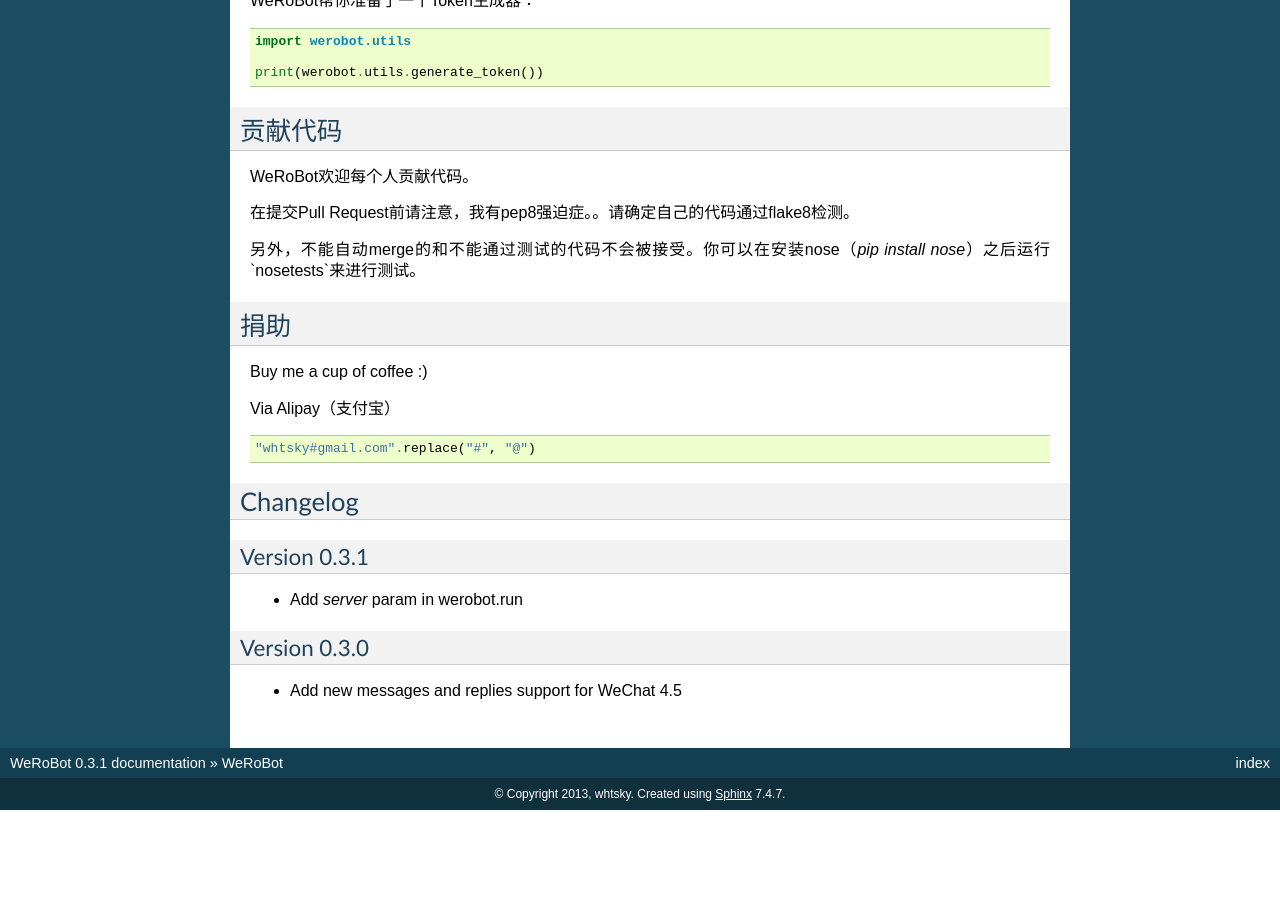
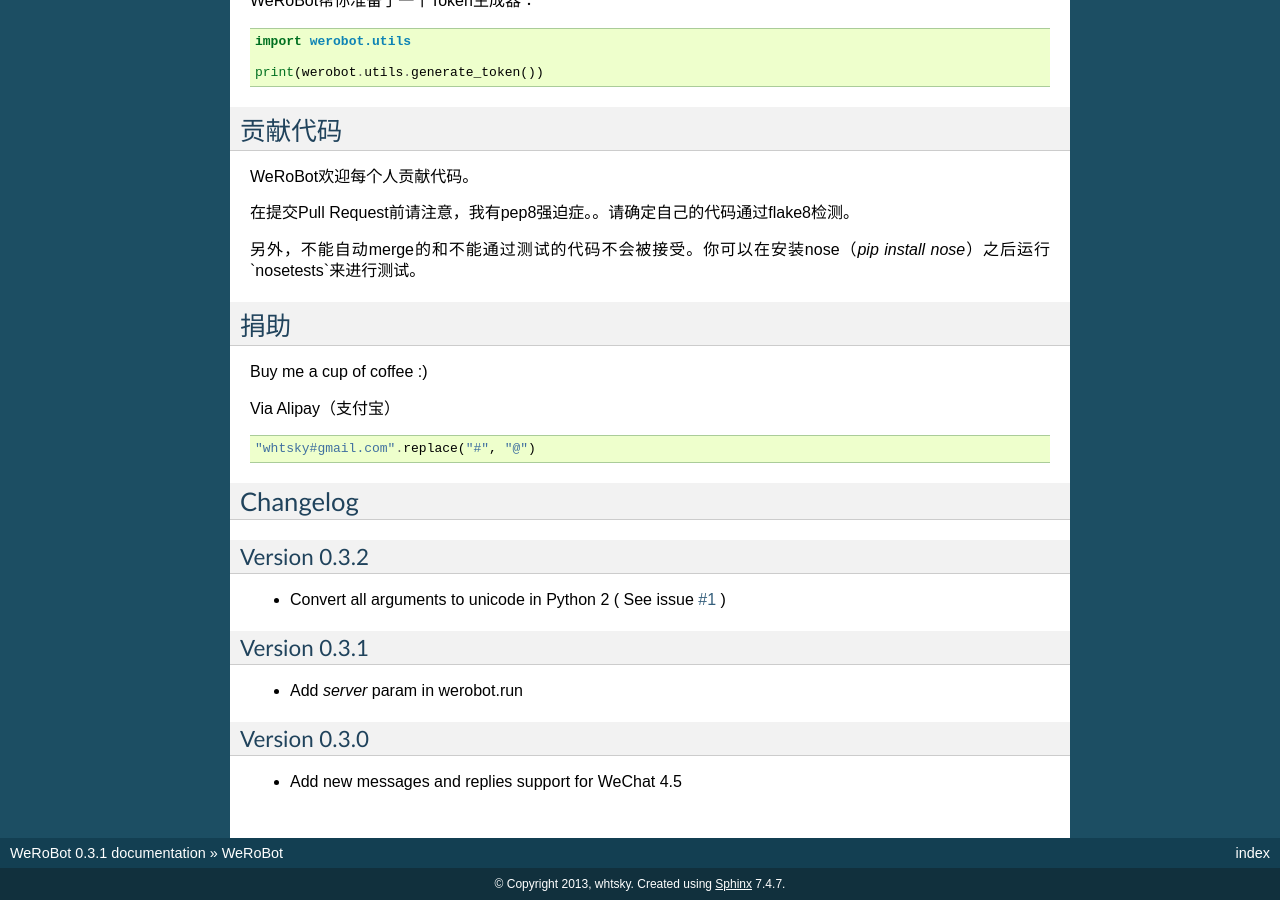
Before and after one commit to offu/WeRoBot, a Sphinx documentation site: the page built from docs/index.rst, in a window 1280 px wide and 900 px high, scrolled down 8020 px. Built offline with Sphinx 7.4.7, drawn with Linux system fonts in a browser that asks for light colours; before the commit the page ends 8830 px from its top, so only the background shows below that.

Commit message:
Update changlog

```diff
--- a/docs/index.rst
+++ b/docs/index.rst
@@ -473,6 +473,10 @@ Via Alipay（支付宝） ::
 Changelog
 -----------
 
+Version 0.3.2
+~~~~~~~~~~~~~~~~
++ Convert all arguments to unicode in Python 2 ( See issue `#1 <https://github.com/whtsky/WeRoBot/pull/1>`_ )
+
 Version 0.3.1
 ~~~~~~~~~~~~~~~~
 + Add `server` param in werobot.run
```
